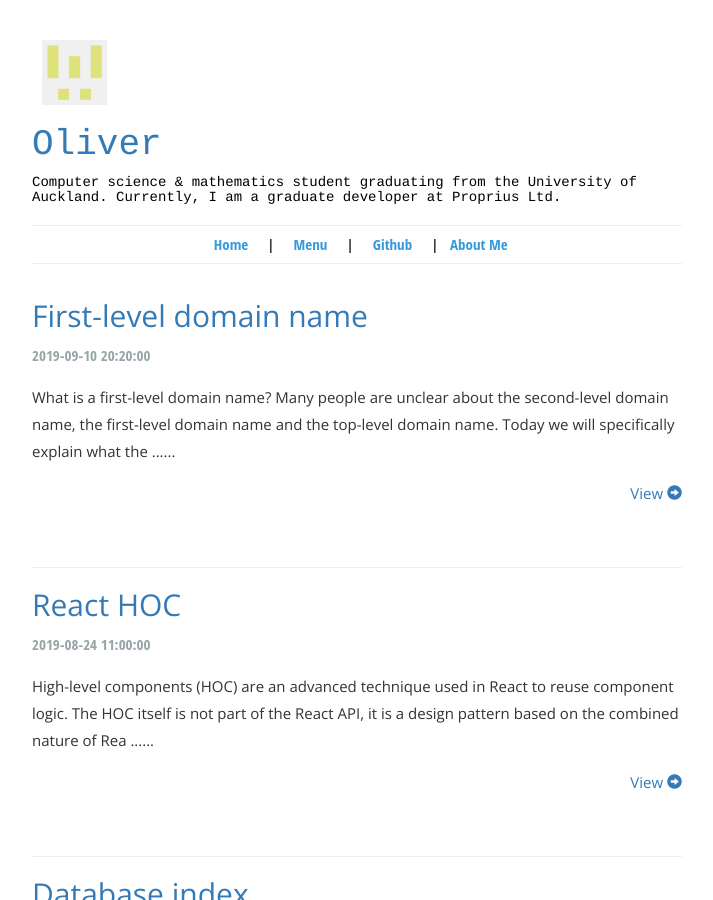
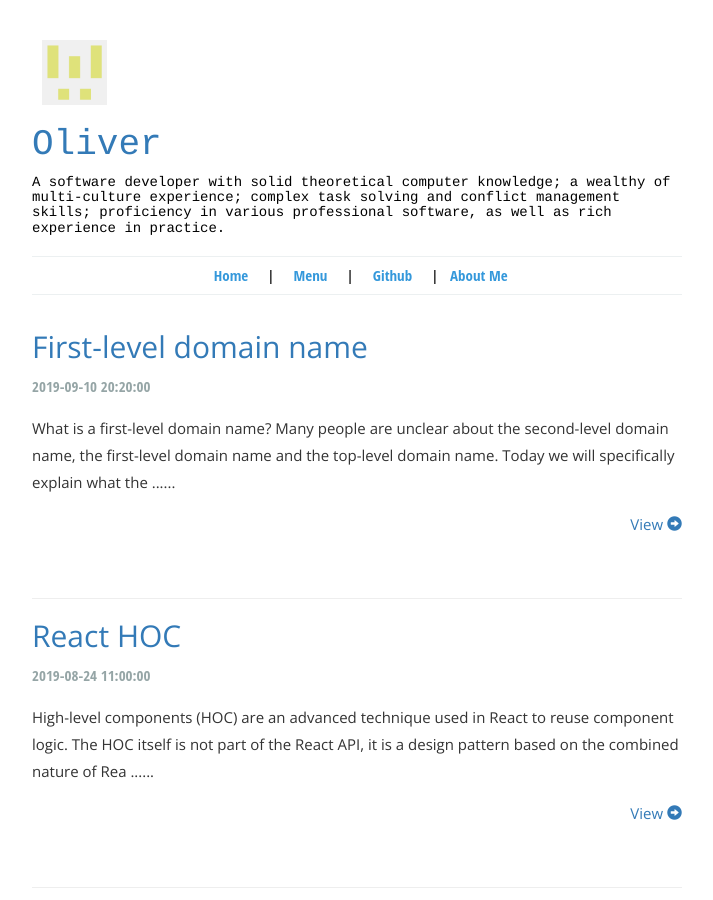
Before and after one commit to dsy401/OliBlog, a Jekyll site: the page built from index.html, in a window 1280 px wide and 900 px high. Shown: the whole window, without its empty margins (283-996 px from the left). Built offline with Jekyll 4.4.1, drawn with Linux system fonts in a browser that asks for light colours; the list of posts is cut into pages by our own code.

Commit message:
Updated '_data/blog.yml' via CloudCannon

```diff
--- a/_data/blog.yml
+++ b/_data/blog.yml
@@ -1,4 +1,6 @@
 title: Oliver
 description: >-
-  Computer science & mathematics student graduating from the University of
-  Auckland. Currently, I am a graduate developer at Proprius Ltd.
+  A software developer with solid theoretical computer knowledge; a wealthy of
+  multi-culture experience; complex task solving and conflict management skills;
+  proficiency in various professional software, as well as rich experience in
+  practice.
```
